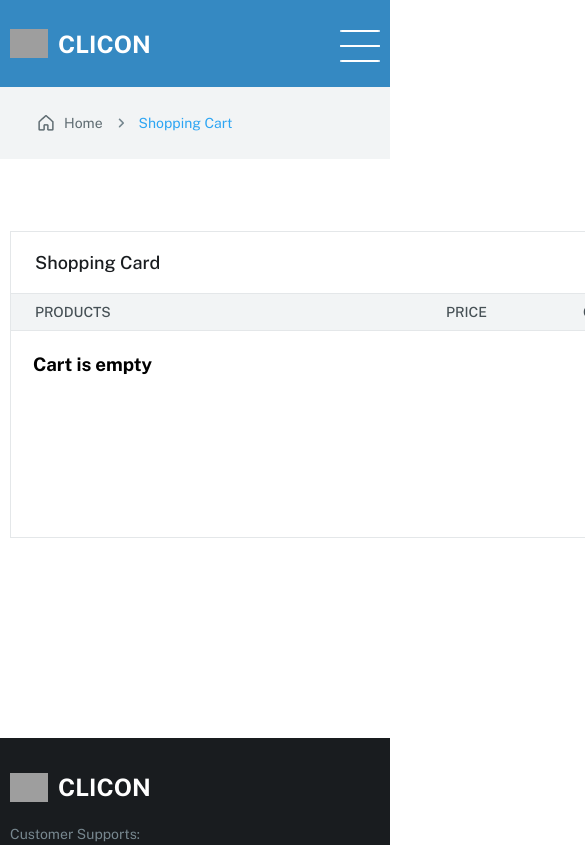
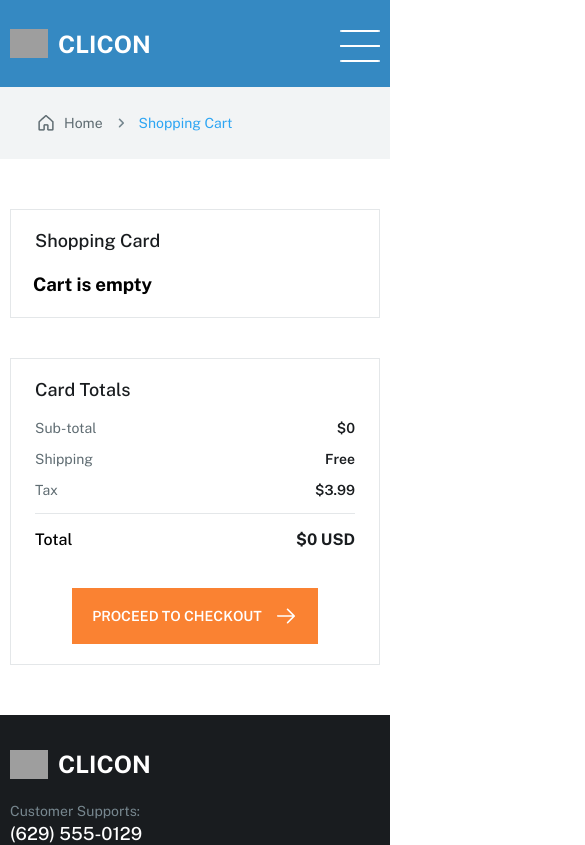
Before and after one commit to R4AYA4R/CliconSiteOnReact, a React (Create React App) app: page /cart in a window 390 px wide. Shown: the top 845 px of the page, 585 px wide, since content can reach past the window. Built offline with nearby package versions, Linux system fonts and the light colour scheme; data requests are answered from the project's data file; grey boxes are pictures that could not be loaded.

Commit message:
added adaptive cart page

```diff
--- a/db.json
+++ b/db.json
@@ -243,19 +243,6 @@
       "forUser": "john@gmail.com"
     },
     {
-      "name": "Wired Over-Ear Hyrocopter with USB",
-      "category": "Electronics Devices",
-      "image": "/images/sectionCatalog/Image (1).png",
-      "price": 890,
-      "rating": 0,
-      "priceFilter": "$500 to $1,000",
-      "amount": 5,
-      "totalPrice": 4450,
-      "usualProductId": 3,
-      "forUser": "bob@gmail.com",
-      "id": 7
-    },
-    {
       "name": "Dell All-in-One Computer Laptop",
       "category": "Electronics Devices",
       "image": "/images/sectionCatalog/Image (4).png",
--- a/src/index.css
+++ b/src/index.css
@@ -2024,6 +2024,7 @@ a {
     display: flex;
     align-items: center;
     justify-content: center;
+    margin-bottom: 50px;
 }
 
 .userPage__inner{
@@ -2321,6 +2322,28 @@ a {
     gap: 15px;
 }
 
+.table__item-itemMobile{
+    display: none;
+}
+
+.totals__btnBlock{
+    display: flex;
+    justify-content: center;
+}
+
+@media (max-width:1400px){
+
+    .sectionTableCart__inner{
+        flex-direction: column;
+        gap: 40px;
+    }
+
+    .sectionTableCart {
+        margin: 100px 0;
+    }
+
+}
+
 @media (max-width:1260px){
 
     .sectionTop__desc-item{
@@ -2542,6 +2565,48 @@ a {
         min-width: auto;
         width: 100%;
     }
+
+    .table__item-item{
+        display: none;
+    }
+
+    .table__item-itemMobile{
+        display: block;
+        border-top:1px solid #E4E7E9;
+        padding: 10px 24px;
+    }
+
+    .table__names{
+        display: none;
+    }
+
+    .table__top{
+        padding: 20px 24px 0;
+    }
+
+    .sectionTableCart__table{
+        min-width: auto;
+    }
+
+    .itemMobileCart__namesAndValues{
+        display: grid;
+        grid-template-columns: repeat(3, 1fr);
+        margin: 20px 0;
+        gap: 20px;
+
+    }
+
+    .namesAndValues__item{
+        display: flex;
+        flex-direction: column;
+        gap:10px;
+        align-items: center;
+    }
+
+    .sectionTableCart {
+        margin: 50px 0;
+    }
+
 }
 
 @media (max-width:870px) {
@@ -2971,6 +3036,15 @@ a {
     .sectionProductTop{
         padding: 32px 0 50px 0;
     }
+
+    .sectionTableCart__totals{
+        min-width: auto;
+    }
+
+    .totals__btn{
+        padding: 16px 20px;
+        font-size: 14px;
+    }
 }
 
 @media (max-width:450px){
@@ -3034,4 +3108,24 @@ a {
     .sectionTrusted__text{
         font-size: 16px;
     }
-}
+
+    .table__item-info{
+        gap: 5px;
+    }
+
+    .table__items{
+        padding: 10px;
+    }
+
+    .table__item-itemMobile{
+        padding: 5px;
+    }
+
+    .table__names-text{
+        font-size: 12px;
+    }
+
+    .itemMobileCart__namesAndValues{
+        gap: 10px;
+    }
+}
--- a/src/pages/Cart.tsx
+++ b/src/pages/Cart.tsx
@@ -19,28 +19,28 @@ const Cart = () => {
 
     const [deleteProductBasket] = apiBasket.useDeleteProductBasketMutation();
 
-    const [totalCheck,setTotalCheck] = useState<number>();
+    const [totalCheck, setTotalCheck] = useState<number>();
 
     const sectionCartRef = useRef(null);
     const onScreen = useIsOnScreen(sectionCartRef);
 
-    const dataCheck = data?.reduce((prev,curr)=> prev + curr.totalPrice,0); // проходимся по массиву объектов корзины и на каждой итерации увеличиваем переменную prev(это число,и мы указали,что в начале оно равно 0 и оно будет увеличиваться на каждой итерации массива объектов,запоминая старое состояние числа и увеличивая его на новое значение) на curr(текущий итерируемый объект).totalPrice,это чтобы посчитать общую сумму цены всех товаров
+    const dataCheck = data?.reduce((prev, curr) => prev + curr.totalPrice, 0); // проходимся по массиву объектов корзины и на каждой итерации увеличиваем переменную prev(это число,и мы указали,что в начале оно равно 0 и оно будет увеличиваться на каждой итерации массива объектов,запоминая старое состояние числа и увеличивая его на новое значение) на curr(текущий итерируемый объект).totalPrice,это чтобы посчитать общую сумму цены всех товаров
 
     // функция для удаления всех товаров корзины
-    const deleteAllProducts=()=>{
+    const deleteAllProducts = () => {
         // проходимся по каждому элементу массива товаров корзины и вызываем мутацию deleteProductBasket и передаем туда product(сам product, каждый товар на каждой итерации,и потом в функции deleteProductBasket будем брать у этого product только id для удаления из корзины(это мы прописали в нашей функции deleteProductBasket))
-        data?.forEach(product =>{
+        data?.forEach(product => {
             deleteProductBasket(product);
         })
 
     }
 
     // при изменении data(массива объектов корзины),изменяем состояние totalCheck на dataCheck,чтобы посчитать общую сумму товаров
-    useEffect(()=>{
+    useEffect(() => {
 
         setTotalCheck(dataCheck);
 
-    },[data])
+    }, [data])
 
     // функция для проверки авторизован ли пользователь(валиден ли его refresh токен)
     const checkAuth = async () => {
@@ -90,7 +90,7 @@ const Cart = () => {
                         <div className="sectionCatalog__top-inner">
                             <img src="/images/sectionCatalog/House.png" alt="" className="sectionCatalog__top-img" />
                             <p className="sectionCatalog__top-text">Home</p>
-                            <img src="/images/header/CareRight.png" className="sectionCatalog__top-text sectionCatalog__top-textCenter"/>
+                            <img src="/images/header/CareRight.png" className="sectionCatalog__top-text sectionCatalog__top-textCenter" />
                             <p className="sectionCatalog__top-textActive"> Shopping Cart</p>
                         </div>
                     </div>
@@ -109,12 +109,11 @@ const Cart = () => {
                                 <p className="table__names-text">Quantity</p>
                                 <p className="table__names-text">Sub-Total</p>
                             </div>
-
                             {data?.length ?
                                 <>
                                     <div className="table__items">
                                         {data?.map(product =>
-                                            <ProductItemCart key={product.id} product={product}/>
+                                            <ProductItemCart key={product.id} product={product} />
                                         )}
                                     </div>
                                     <div className="table__bottom">
@@ -124,8 +123,6 @@ const Cart = () => {
                                 :
                                 <h3 className="table__emptyCartText">Cart is empty</h3>
                             }
-
-
                         </div>
                         <div className="sectionTableCart__totals">
                             <h3 className="totals__title">Card Totals</h3>
@@ -151,10 +148,12 @@ const Cart = () => {
                                 }
 
                             </div>
-                            <button className="totals__btn">
-                                <p className="totals__btn-text">Proceed to Checkout</p>
-                                <img src="/images/sectionTop/ArrowRight.png" alt="" className="totals__btn-img" />
-                            </button>
+                            <div className="totals__btnBlock">
+                                <button className="totals__btn">
+                                    <p className="totals__btn-text">Proceed to Checkout</p>
+                                    <img src="/images/sectionTop/ArrowRight.png" alt="" className="totals__btn-img" />
+                                </button>
+                            </div>
                         </div>
                     </div>
                 </div>
```
Also changed, not shown: src/components/ProductItemCart.tsx (+52 -14 lines).
